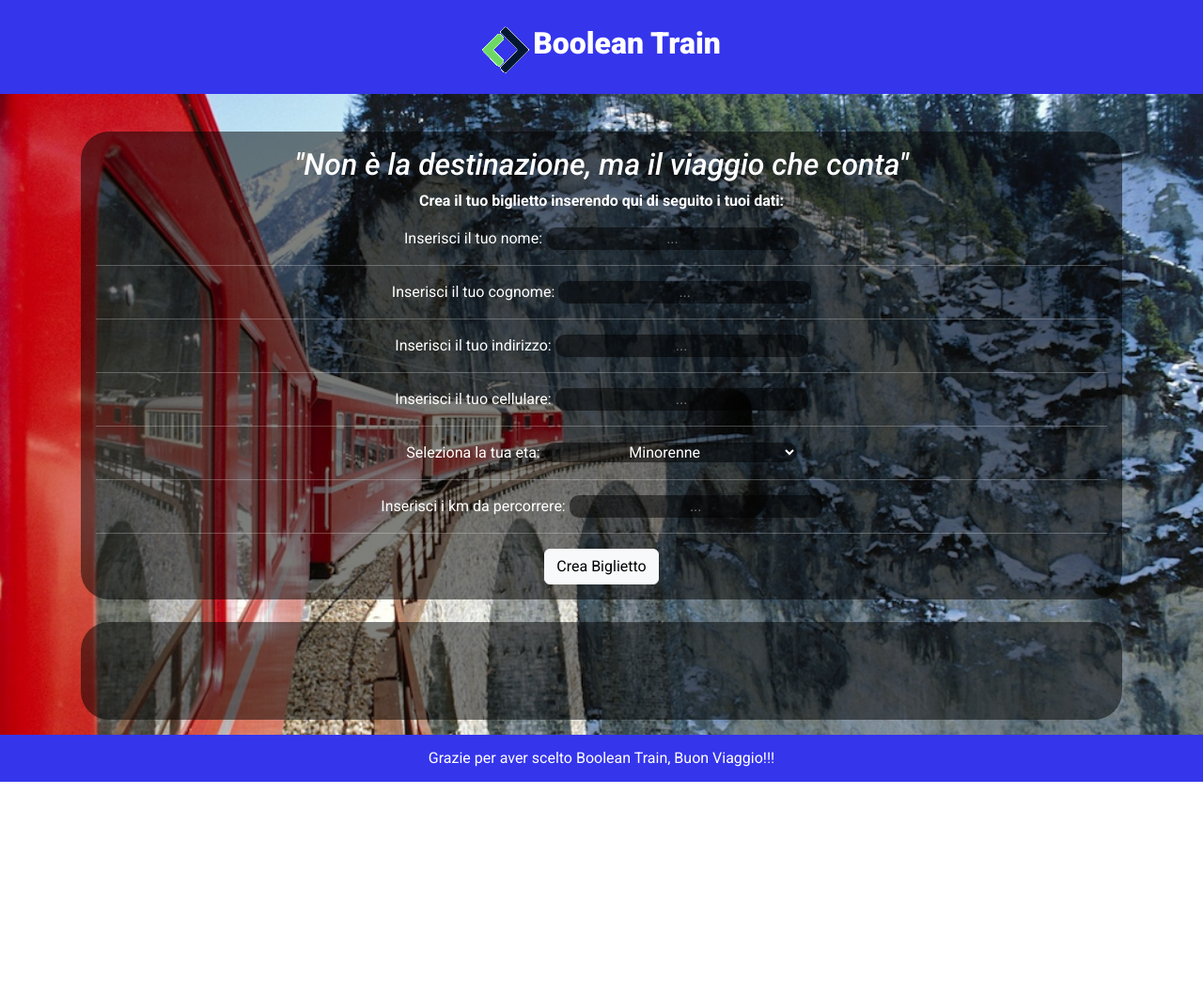
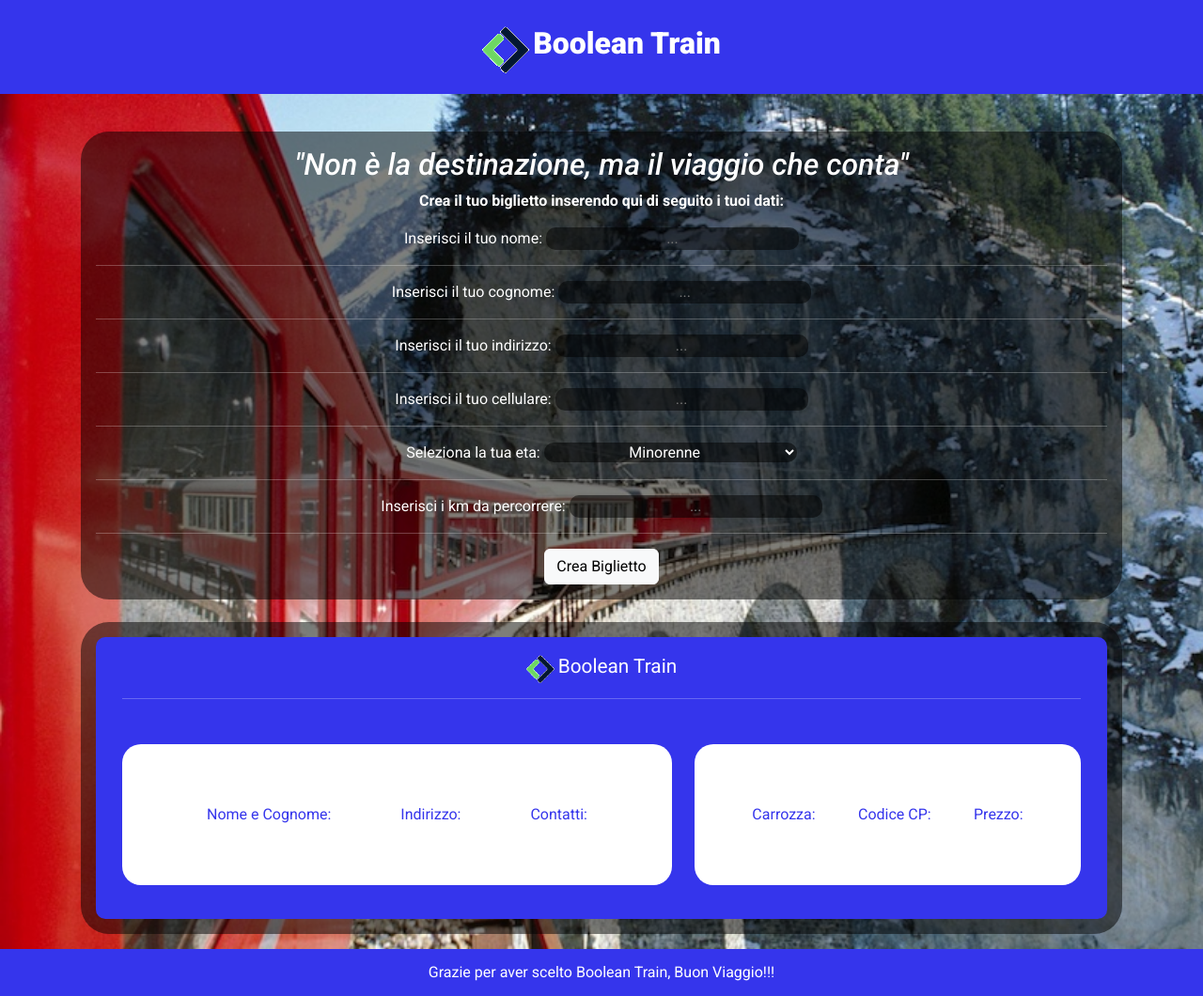
Before and after one commit to Pierfran992/js-biglietto-treno-form, a plain HTML site: page index.html in a window 1280 px wide. Shown: the whole page at 94% size. Before the commit the page ends 832 px from the top, so only its background shows below. Drawn offline with nearby package versions, Linux system fonts and the light colour scheme.

Commit message:
stato sviluppo: struttura biglietto completato

```diff
--- a/css/style.css
+++ b/css/style.css
@@ -33,15 +33,37 @@ header, footer {
     height: auto;
 }
 
-/* .ms_ticket {
-    background-color: #fff;
-    color: #000000;
-} */
-
 input, select {
     background-color: rgba(0, 0, 0, 0.5);
     border: none;
     border-radius: 10px;
+}
+
+.ms_ticket {
+    background-color: #3535ec;
+    border-radius: 10px;
+    width: 100%;
+    height: 300px;
+}
+
+#ms_logo_ticket {
+    width: 30px;
+    height: 30px;
+}
+
+#ms_title_ticket {
+    font-size: 1.3rem;
+}
+
+.ms_slot_identity_user, .ms_price_seat_ticket {
+    background-color: #fff;
+    font-size: 1rem;
+    height: 150px;
+    border-radius: 20px;
+}
+
+.ms_slot_identity_user *, .ms_price_seat_ticket * {
+    color: #3535ec;
 }
 
 /* footer rules */
--- a/index.html
+++ b/index.html
@@ -50,6 +50,7 @@
 
             <div class="container p-3">
 
+                <!-- form per la creazione del biglietto -->
                 <div class="ms_ticket_info mt-4 p-3">
 
                     <h2> <em>"Non è la destinazione, ma il viaggio che conta"</em> </h2>
@@ -109,21 +110,56 @@
 
                 </div>
 
+                <!-- container del biglietto -->
                 <div class="ms_ticket_slot mt-4 p-3">
 
-                    <div class="ms_ticket">
+                    <div class="container-fluid ms_ticket">
 
-                        <div class="ms_slot_identity_user">
+                        <div class="col p-3">
+
+                            <div class="ms_slot_logo_ticket">
+
+                                <img src="img/Logo.png" alt="logo" id="ms_logo_ticket">
+
+                                <span id="ms_title_ticket">Boolean Train</span>
+
+                            </div>
+
+                            <hr>
+
+                        </div>
+
+                        <div class="row p-3">
+
+                            <div class="col-7">
+
+                                <div class="ms_slot_identity_user p-3 d-flex justify-content-evenly align-items-center">
+
+                                    <div>
+
+                                        <span>Nome e Cognome:</span>
+
+                                        <br>
 
                                         <span id="ms_slot_name"></span>
 
-                            <br>
+                                        <span id="ms_slot_second_name"></span>
 
-                            <span id="ms_slot_second_name"></span>
+                                    </div>
+
+                                    <div>
+
+                                        <span>Indirizzo:</span>
 
                                         <br>
 
                                         <span id="ms_slot_address"></span>
+
+                                    </div>
+
+                                    <div>
+
+                                        <span>Contatti:</span>
 
                                         <br>
 
@@ -131,9 +167,47 @@
 
                                     </div>
 
-                        <div class="ms_price_seat_ticket">
+                                </div>
+
+                            </div>
+
+                            <div class="col-5">
+
+                                <div class="ms_price_seat_ticket p-3 d-flex justify-content-evenly align-items-center">
+
+                                    <div>
+
+                                        <span>Carrozza:</span>
+
+                                        <br>
+
+
+
+                                    </div>
+
+                                    <div>
+
+                                        <span>Codice CP:</span>
+
+                                        <br>
+
+
+
+                                    </div>
+
+                                    <div>
+
+                                        <span>Prezzo:</span>
+
+                                        <br>
 
                                         <span id="ms_price_ticket"></span>
+
+                                    </div>
+
+                                </div>
+
+                            </div>
 
                         </div>
 
--- a/js/myscript.js
+++ b/js/myscript.js
@@ -72,7 +72,7 @@ myButton.addEventListener("click",
 
         }
 
-        msPriceTicket.innerHTML = finalPrice;
+        msPriceTicket.innerHTML = finalPrice + "€";
 
     }
 
```
Lines whose indentation alone changed are shown as unchanged.
